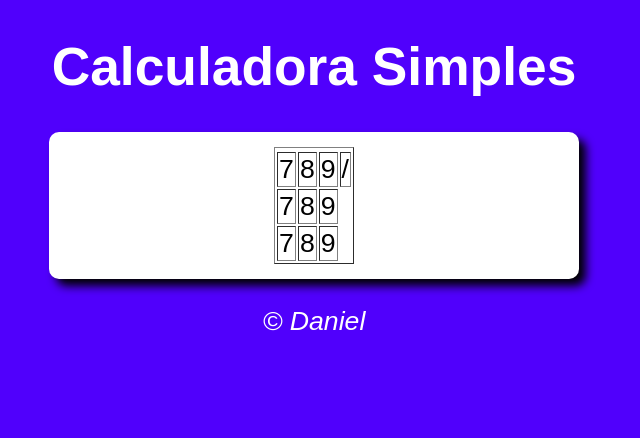
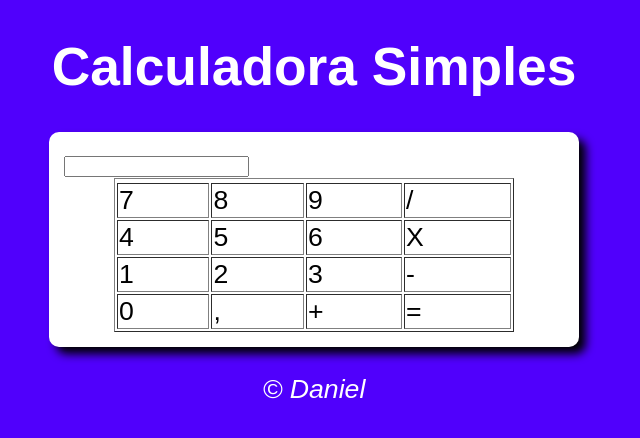
Before and after one commit to daniel-pr/ProjetoCalculadora, a plain HTML site: page calculadora/calculadoraSimples.html in a window 1280 px wide. Shown: the whole page, without its empty margins (326-966 px from the left). Drawn offline with Linux system fonts and the light colour scheme.

Commit message:
Update calculadoraSimples.html

```diff
--- a/calculadora/calculadoraSimples.html
+++ b/calculadora/calculadoraSimples.html
@@ -12,9 +12,9 @@
     </header>
     <section>
         <div id="numero">
-            <table border="1">
+            <table border="1" width='400px'>
             <tr>
-
+                <input type="number" name="" id="">
             </tr>
             <tr>
                 <td>7</td>
@@ -24,14 +24,22 @@
 
             </tr>
             <tr>
-                <td>7</td>
-                <td>8</td>
-                <td>9</td>
+                <td>4</td>
+                <td>5</td>
+                <td>6</td>
+                <td>X</td>
             </tr>
             <tr>
-                <td>7</td>
-                <td>8</td>
-                <td>9</td>
+                <td>1</td>
+                <td>2</td>
+                <td>3</td>
+                <td>-</td>
+            </tr>
+            <tr>
+                <td>0</td>
+                <td>,</td>
+                <td>+</td>
+                <td>=</td>
             </tr>
         </table>
         </div>
```
